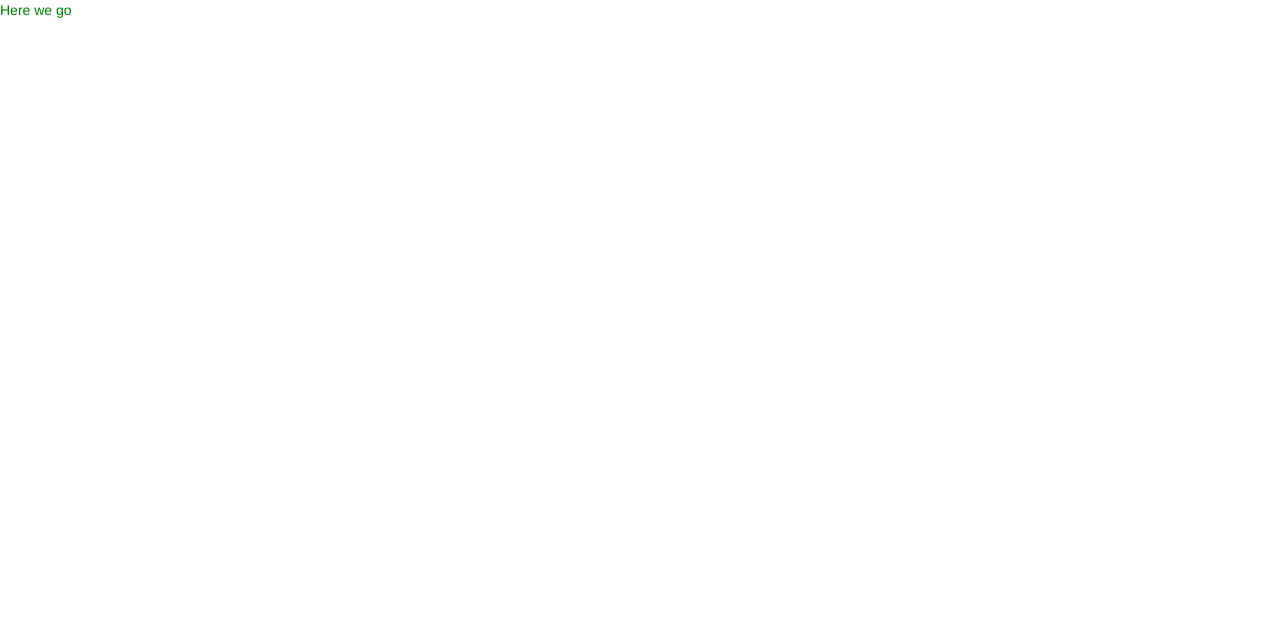
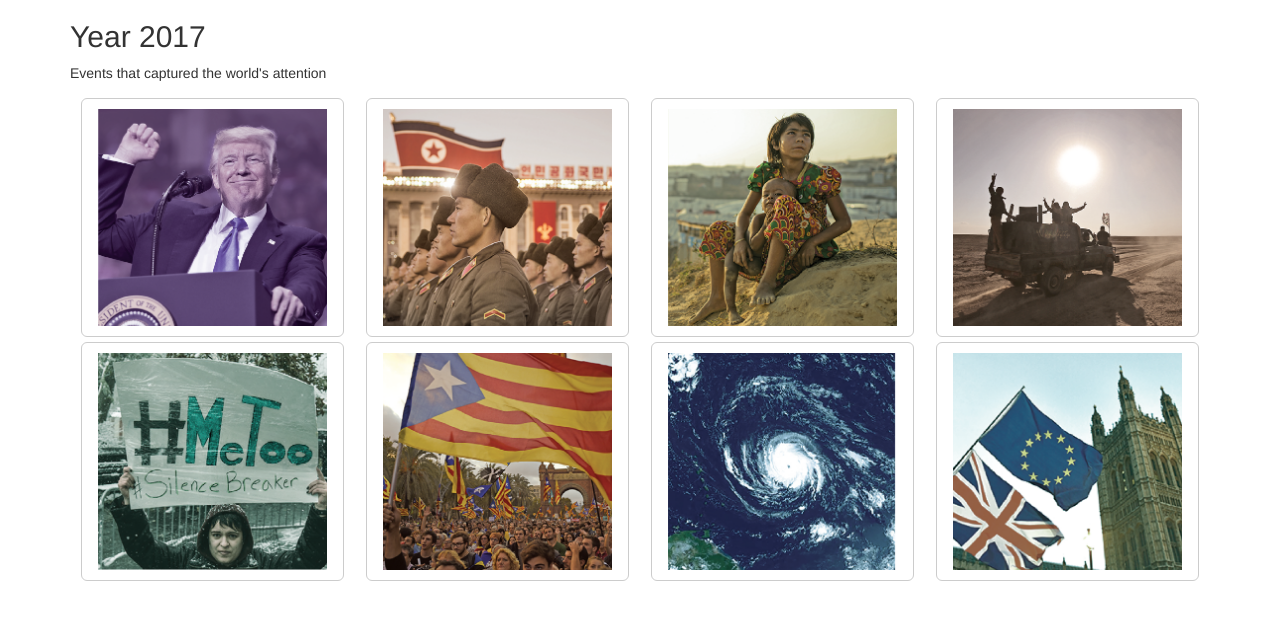
Before and after one commit to JohnnyGrafix/year2017, a plain HTML site: page index.html in a window 1280 px wide. Drawn offline with nearby package versions, Linux system fonts and the light colour scheme.

Commit message:
adds assets

```diff
--- a/assets/css/style.css
+++ b/assets/css/style.css
@@ -1,3 +1,51 @@
-p {
-	color: green;
+.container {
+  min-width: 324px;
+  }
+
+ .penguins {
+	 width: 100%;
+	 display: flex;
+	 justify-content: space-around;
+	 flex-wrap: wrap;
+	 padding: 0px;
+	 margin: 0px;
+ }
+.buttonRow {
+	display: flex;
+	flex-wrap: wrap;
+	margin-bottom: 10px;
+	justify-content: space-around;
+	margin: 0px;
 }
+button {
+	width: 31%;
+	padding: 0px;
+	margin: 5px;
+	border: 1px solid red;
+
+}
+.image {
+	margin: 0px;
+	width: 100%;
+}
+.modal-content {
+	padding: 3%;
+}
+ .modal-body {
+	display: flex;
+    width: 100%;
+ }
+ .modal-body img {
+	 width: 100%;
+ }
+
+@media only screen and (max-width: 450px) {
+	button {
+		width: 45%;
+	}
+}
+@media only screen and (min-width: 775px) {
+	button {
+		width: 23%;
+	}
+}
--- a/index.html
+++ b/index.html
@@ -9,7 +9,55 @@
     <script src="https://maxcdn.bootstrapcdn.com/bootstrap/3.3.7/js/bootstrap.min.js"></script>
     <link rel="stylesheet" type="text/css" href="./assets/css/style.css">
 	</head>
+
   <body>
-    <p>Here we go</p>
+
+	<div class="container">
+      <h2>Year 2017</h2>
+      <p>Events that captured the world's attention</p>
+      <div class="penguins">
+        <div class="buttonRow">
+          <button id="btntrump" type="button" class="btn  btn-default btn-lg" data-toggle="modal" data-target="#trump"><img class="image" src="./assets/img/year2017_1-01.png">
+          </button>
+		  <button id="btnnk" type="button" class="btn btn-default btn-lg" data-toggle="modal" data-target="#trump"><img class="image" src="./assets/img/year2017_2-01.png">
+          </button>
+		  <button id="btnnk" type="button" class="btn btn-default btn-lg" data-toggle="modal" data-target="#trump"><img class="image" src="./assets/img/year2017_3-01.png">
+          </button>
+		  <button id="btnnk" type="button" class="btn btn-default btn-lg" data-toggle="modal" data-target="#trump"><img class="image" src="./assets/img/year2017_4-01.png">
+          </button>
+		  <button id="btnnk" type="button" class="btn btn-default btn-lg" data-toggle="modal" data-target="#trump"><img class="image" src="./assets/img/year2017_5-01.png">
+          </button>
+		  <button id="btnnk" type="button" class="btn btn-default btn-lg" data-toggle="modal" data-target="#trump"><img class="image" src="./assets/img/year2017_6-01.png">
+          </button>
+		  <button id="btnnk" type="button" class="btn btn-default btn-lg" data-toggle="modal" data-target="#trump"><img class="image" src="./assets/img/year2017_7-01.png">
+          </button>
+		  <button id="btnnk" type="button" class="btn btn-default btn-lg" data-toggle="modal" data-target="#trump"><img class="image" src="./assets/img/year2017_8-01.png">
+          </button>
+        </div>
+      </div>
+    </div>
+
+	<!-- Modal content-->
+
+	<div class="modal fade" id="trump" role="dialog">
+      <div class="modal-dialog">
+        <div class="modal-content">
+          <div class="modal-header">
+            <button type="button" class="btn btn-default" data-dismiss="modal">Close</button>
+          </div>
+          <div class="modal-body">
+            <img src="./assets/img/year2017_1.png">
+		    <div class="modalText">
+			  <p>The new US president
+unsettles the world
+by withdrawing from
+ major international accords.
+Suspicions over his links to Russia
+overshadow the start of his term</p>
+            </div>
+          </div>
+        </div>
+      </div>
+    </div>
   </body>
 </html>
```
Also changed, not shown: assets/img/Year2017_1-01.png (added), assets/img/Year2017_1.png (added), assets/img/Year2017_2-01.png (added), assets/img/Year2017_2.png (added), assets/img/Year2017_3-01.png (added), assets/img/Year2017_4-01.png (added), assets/img/Year2017_5-01.png (added), assets/img/Year2017_6-01.png (added), assets/img/Year2017_7-01.png (added), assets/img/Year2017_8-01.png (added).
